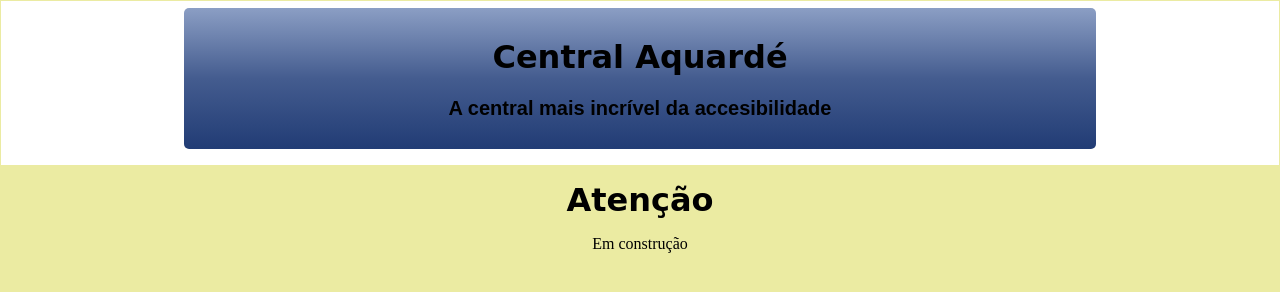
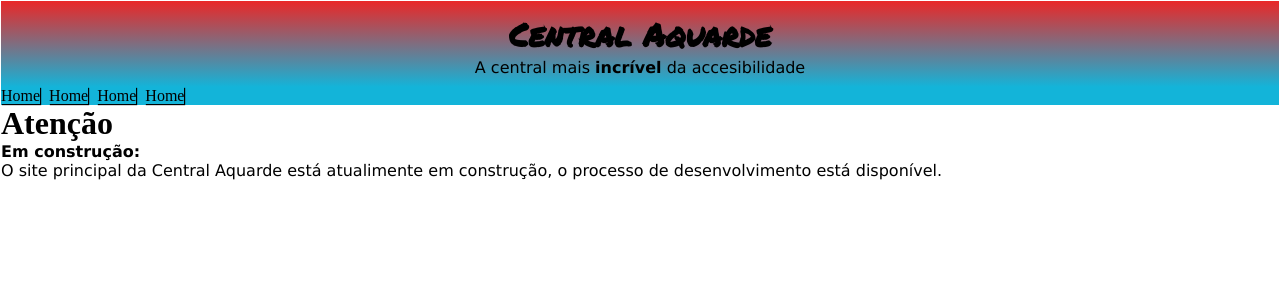
Before and after one commit to Central-Aquarde/CentralAquarde, a plain HTML site: page index.html in a window 1280 px wide. Drawn offline with Linux system fonts and the light colour scheme; a web font is replaced by a local one.

Commit message:
Prepearing
Perparando o site

```diff
--- /dev/null
+++ b/CSSs/header.css
@@ -0,0 +1,46 @@
+@charset "UTF-8";
+
+@import url('https://fonts.googleapis.com/css2?family=Caveat&family=Gajraj+One&family=Permanent+Marker&display=swap');/*font-family: 'Permanent Marker', cursive;*/
+
+* {
+    margin: 0%;
+    padding: 0%;
+}
+
+:root {
+    --cor1: #13b4d9;
+    --cor2: #ea2727;
+    --fontmain: 'Permanent Marker', cursive;
+}
+
+header {
+    background-image: linear-gradient(to top, var(--cor1), var(--cor2));
+    text-align: center;
+    padding: 10px 0px 10px 0px;
+    font-family: var(--fontmain)
+
+}
+
+nav {
+    background-color: var(--cor1);
+}
+
+nav > a {
+    text-decoration: none;
+    box-shadow: 1px 1px 1px 0px black;
+    color:black;
+    margin-right: 5px;
+}
+
+nav > a:hover {
+    text-decoration: underline;
+}
+
+nav > a:active {
+    text-decoration: none;
+    box-shadow: 0px 0px 0px 0px;
+}
+
+p {
+    font-family: Verdana, Geneva, Tahoma, sans-serif;
+}
--- /dev/null
+++ b/CSSs/site.css
@@ -0,0 +1,9 @@
+body {
+    background-color: white;
+    margin: 1px;
+}
+
+main {
+    border-color: #ea2727;
+    width: 100%;
+}
--- a/Header.css
+++ /dev/null
@@ -1,40 +0,0 @@
-@charset "UTF-8";
-@import url('https://fonts.googleapis.com/css2?family=Caveat&family=Gajraj+One&display=swap');
-
-header {
-    font-family: 'Gajraj One', cursive;
-    background-image: linear-gradient(to bottom, #8B9EC4,#445C8F,#213C75);
-    text-align: center;
-    font-size: 1em;
-    padding: 9px;
-    width: 70%;
-    margin: auto;
-    margin-top: 6px;
-    border-top-left-radius: 5px;
-    border-top-right-radius: 5px;
-    border-bottom-left-radius: 5px;
-    border-bottom-right-radius: 5px;
-}
-
-header > p {
-    margin-top: -1px;
-    font-size: 20px;
-    font-family: sans-serif;
-    font-weight: bold;
-}
-h1.importante {
-    margin: 16px;
-    text-align: center;
-    font-family: 'Gajraj One', cursive;
-    text-decoration: none;
-
-}
-
-
-strong {
-    font-weight: bolder;
-}
-
-main > p {
-    text-align: center;
-}
--- a/index.html
+++ b/index.html
@@ -1,24 +1,30 @@
 <!DOCTYPE html>
-<html lang="en">
+<html lang="pt-br">
 <head>
     <meta charset="UTF-8">
     <meta http-equiv="X-UA-Compatible" content="IE=edge">
     <meta name="viewport" content="width=device-width, initial-scale=1.0">
     <link rel="shortcut icon" href="favicon.ico" type="image/x-icon">
-    <link rel="stylesheet" href="Header.css">
-    <link rel="stylesheet" href="site.css">
+    <link rel="stylesheet" href="CSSs/header.css">
+    <link rel="stylesheet" href="CSSs/site.css">
+    <link rel="shortcut icon" href="favicon.ico" type="image/x-icon">
     <title>Site</title>
 </head>
 <body>
-    <div>
-        <header>
-            <h1>Central Aquardé</h1>
-            <p>A central mais <strong>incrível</strong> da accesibilidade</p>
-        </header>
-    </div>
+    <header>
+        <h1>Central Aquarde</h1>
+        <p>A central mais <strong>incrível</strong> da accesibilidade</p>
+    </header>
+    <nav>
+        <a href="#">Home</a>
+        <a href="#">Home</a>
+        <a href="#">Home</a>
+        <a href="#">Home</a>
+    </nav>
     <main>
         <h1 class="importante">Atenção</h1>
-        <p>Em construção</p>
+        <p><strong>Em construção:</strong></p>
+        <p>O site principal da Central Aquarde está atualimente em construção, o processo de desenvolvimento está disponível.</p>
     </main>
 </body>
 </html>
--- a/site.css
+++ /dev/null
@@ -1,10 +0,0 @@
-body {
-    background-color: rgb(235, 235, 162);
-    margin: 1px;
-}
-
-div {
-    background-color: white;
-    padding: 1px;
-    padding-bottom: 1em;
-}
```
Also changed, not shown: imagens/favicon.ico (added).
